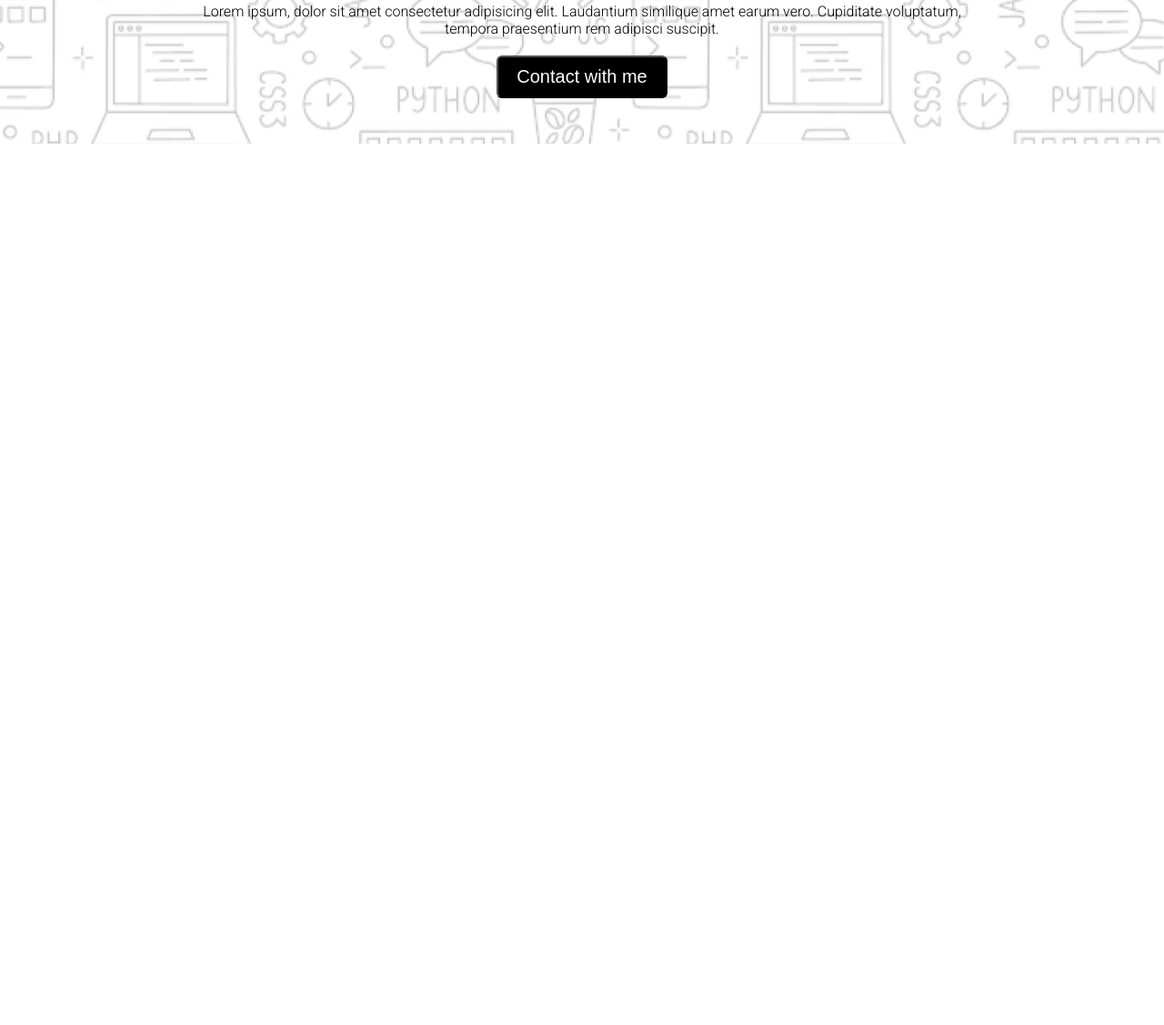
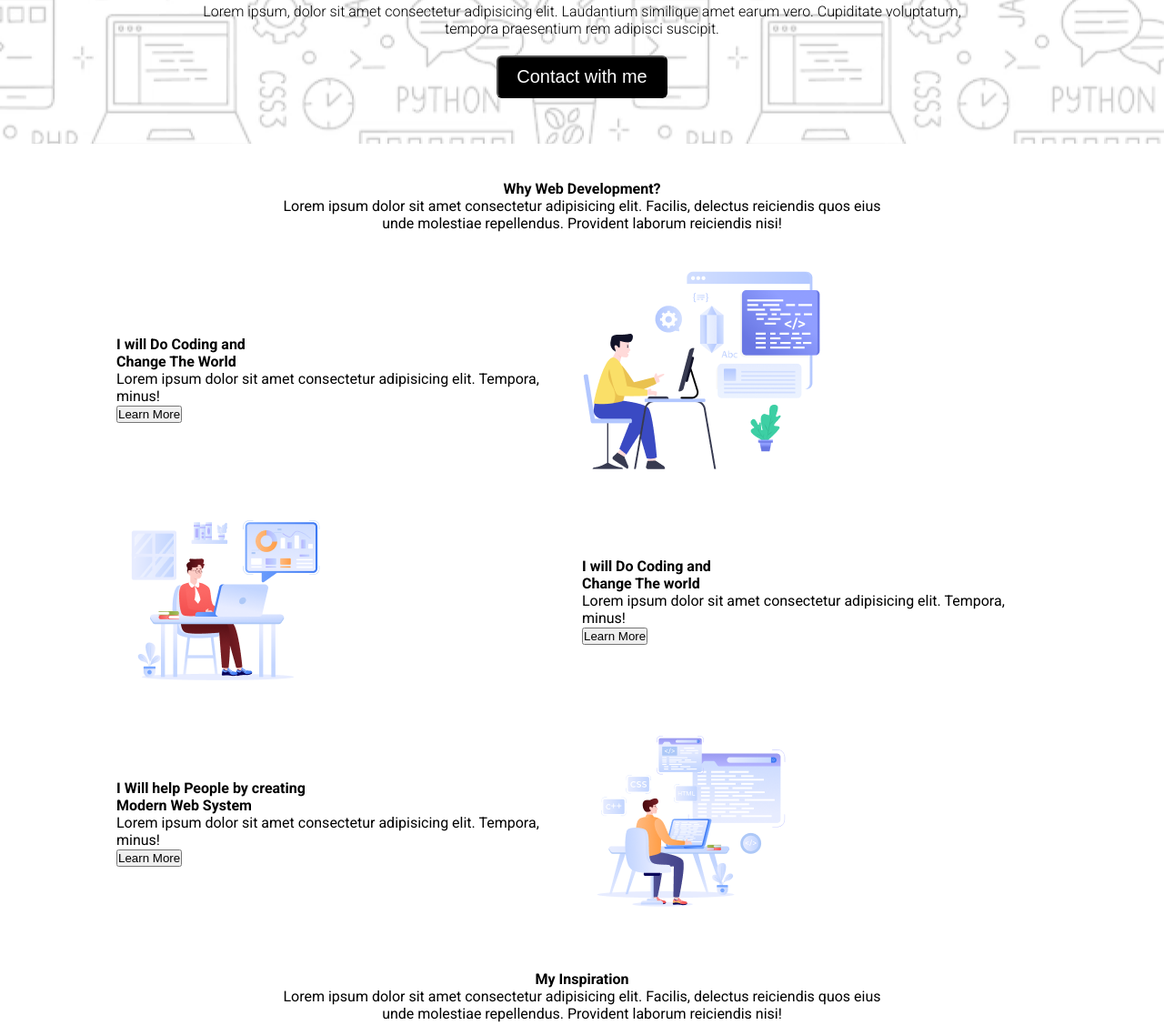
Before and after one commit to mohammadSelimReza/landing_page, a plain HTML site: page index.html in a window 1280 px wide. Shown: the part 490-1617 px from the top of the page at 91% size. Before the commit the page ends 800 px from the top, so only its background shows below. Drawn offline with Linux system fonts and the light colour scheme.

Commit message:
break...

```diff
--- a/css/style.css
+++ b/css/style.css
@@ -61,3 +61,28 @@ nav>h3{
     background-color: white;
     color: black;
 }
+main{
+    max-width: 1024px;
+    margin: auto;
+}
+.why-style{
+    text-align: center;
+    width: 66%;
+    margin: 40px auto;
+}
+.part{
+    display: flex;
+    justify-content: center;
+    align-items: center;
+}
+.part2{
+    display: flex;
+    flex-direction: row-reverse;
+    justify-content: center;
+    align-items: center;
+
+    /* flex-direction: row-reverse; */
+}
+.half-width{
+    width: 50%;
+}
--- a/index.html
+++ b/index.html
@@ -32,7 +32,82 @@
       </section>
     </header>
     <!-- body:main -->
-
+    <main>
+        <section class="why-style">
+            <h4>Why Web Development?</h4>
+            <p>Lorem ipsum dolor sit amet consectetur adipisicing elit. Facilis, delectus reiciendis quos eius unde molestiae repellendus. Provident laborum reiciendis nisi!</p>
+        </section>
+        <section class="part">
+            <div class="half-width">
+                <h4>I will Do Coding and
+                    <br>
+                    Change The World
+                </h4>
+                <p>Lorem ipsum dolor sit amet consectetur adipisicing elit. Tempora, minus!</p>
+                <button>Learn More</button>
+            </div>
+            <div class="half-width">
+                <img src="./img/Layer_1.png" alt="">
+            </div>
+        </section>
+        <section class="part2">
+            <div class="half-width">
+                <h4>I will Do Coding and
+                    <br>
+                    Change The world
+                </h4>
+                <p>Lorem ipsum dolor sit amet consectetur adipisicing elit. Tempora, minus!</p>
+                <button>Learn More</button>
+            </div>
+            <div class="half-width">
+                <img src="./img/Group 3.png" alt="">
+            </div>
+        </section>
+        <section class="part">
+            <div class="half-width">
+                <h4>I Will help People by creating
+                    <br>
+                    Modern Web System
+                </h4>
+                <p>Lorem ipsum dolor sit amet consectetur adipisicing elit. Tempora, minus!</p>
+                <button>Learn More</button>
+            </div>
+            <div class="half-width">
+                <img src="./img/Group 4.png" alt="">
+            </div>
+        </section>
+        <section class="why-style">
+            <h4>My Inspiration</h4>
+            <p>Lorem ipsum dolor sit amet consectetur adipisicing elit. Facilis, delectus reiciendis quos eius unde molestiae repellendus. Provident laborum reiciendis nisi!</p>
+        </section>
+        <div class="part">
+            <iframe width="560" height="315" src="https://www.youtube.com/embed/3cVJBQKIcdc?si=gJMG01tVxwQbry04" title="YouTube video player" frameborder="0" allow="accelerometer; autoplay; clipboard-write; encrypted-media; gyroscope; picture-in-picture; web-share" referrerpolicy="strict-origin-when-cross-origin" allowfullscreen></iframe>
+        </div>
+        <section>
+            <div class="why-style">
+                <h4>My Current Target</h4>
+                <p>Lorem ipsum dolor sit amet consectetur adipisicing elit. Facilis, delectus reiciendis quos eius unde molestiae repellendus. Provident laborum reiciendis nisi!</p>
+            </div>
+            <div class="card-container">
+                <img src="./img/html.png" alt="">
+                <h5>HTML</h5>
+                <p>Lorem ipsum dolor sit amet consectetur adipisicing elit. Nemo.</p>
+                <a href="#">Learn More</a>
+            </div>
+            <div class="card-container">
+                <img src="./img/css.png" alt="">
+                <h5>CSS</h5>
+                <p>Lorem ipsum dolor sit amet consectetur adipisicing elit. Nemo.</p>
+                <a href="#">Learn More</a>
+            </div>
+            <div class="card-container">
+                <img src="./img/js.png" alt="">
+                <h5>JavaScript</h5>
+                <p>Lorem ipsum dolor sit amet consectetur adipisicing elit. Nemo.</p>
+                <a href="#">Learn More</a>
+            </div>
+        </section>
+    </main>
     <!-- footer -->
   </body>
 </html>
```
Also changed, not shown: img/Group 3.png (added), img/Group 4.png (added), img/Layer_1.png (added), img/css.png (added), img/facebook.png (added), img/github.png (added), img/handshake.jpg (added), img/html.png (added), img/js.png (added), img/linkedin-icon 1.png (added), img/mongodb.png (added), img/nodejs.png (added), img/react.png (added).
